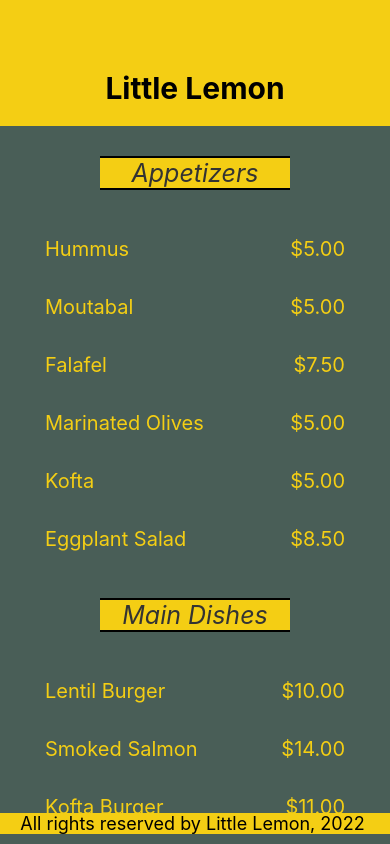
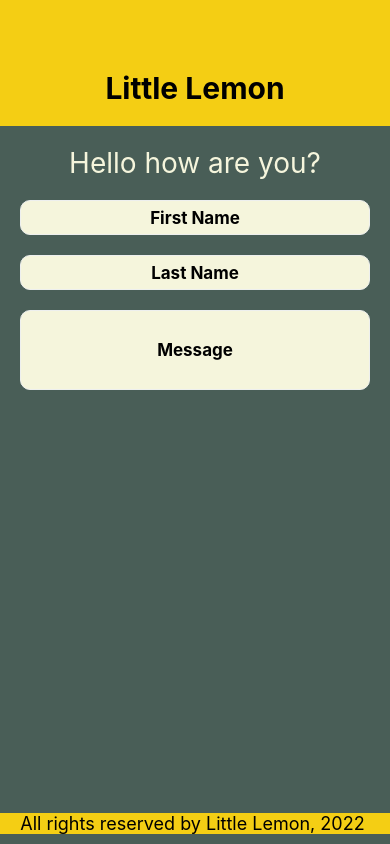
Before and after one commit to Sammy970/Sample-React-Native-App, a React Native app: screen / in a window 390 px wide. Built offline with nearby package versions, Linux system fonts and the light colour scheme.

Commit message:
Used TextInput and added FeedbackForm Component

```diff
--- a/App.js
+++ b/App.js
@@ -7,14 +7,16 @@
 import Footer from './components/Footer';
 import WelcomeScreen from './components/WelcomeScreen';
 import MenuItems from './components/MenuItems';
+import FeedbackForm from './components/FeedbackForm';
 
 export default function App() {
   return (
     <>
       <View style={styles.container}>
         <LittleLemonHeader />
+        {/* <MenuItems /> */}
         {/* <WelcomeScreen /> */}
-        <MenuItems />
+        <FeedbackForm />
       </View >
 
       <View style={{ backgroundColor: '#495E57' }}>
--- /dev/null
+++ b/components/FeedbackForm.js
@@ -0,0 +1,78 @@
+import { StyleSheet, Text, View, ScrollView, TextInput } from 'react-native'
+import * as React from 'react'
+
+export default function FeedbackForm() {
+
+    const [firstName, onChangeFirstName] = React.useState('');
+    const [lastName, onChangeLastName] = React.useState('');
+    const [message, onChangeMessage] = React.useState('');
+
+    return (
+        <ScrollView style={fbStyles.headerContainer}>
+            <Text style={fbStyles.headerText}>
+                Hello how are you?
+            </Text>
+            <TextInput
+                value={firstName}
+                onChangeText={onChangeFirstName}
+                placeholder={'First Name'}
+                style={fbStyles.input}
+            />
+            <TextInput
+                value={lastName}
+                onChangeText={onChangeLastName}
+                placeholder={'Last Name'}
+                style={fbStyles.input}
+            />
+            <TextInput
+                value={message}
+                onChangeText={onChangeMessage}
+                placeholder={'Message'}
+                style={fbStyles.messageInput}
+            />
+        </ScrollView>
+    )
+}
+
+const fbStyles = StyleSheet.create({
+    headerContainer: {
+        flex: 0.2,
+        padding: 20,
+        // backgroundColor: 'beige',
+    },
+    headerText: {
+        textAlign: 'center',
+        fontSize: 28,
+        color: 'beige'
+    },
+    input: {
+        padding: 4,
+        height: 35,
+        width: 350,
+        borderRadius: 10,
+        borderColor: '#EDEFEE',
+        borderWidth: 1,
+        backgroundColor: 'beige',
+        fontSize: 17,
+        textAlign: 'center',
+        fontWeight: 'bold',
+        marginTop: 20,
+        marginLeft: 'auto',
+        marginRight: 'auto',
+    },
+    messageInput: {
+        padding: 4,
+        height: 80,
+        width: 350,
+        borderRadius: 10,
+        borderColor: '#EDEFEE',
+        borderWidth: 1,
+        backgroundColor: 'beige',
+        fontSize: 17,
+        textAlign: 'center',
+        fontWeight: 'bold',
+        marginTop: 20,
+        marginLeft: 'auto',
+        marginRight: 'auto',
+    }
+})
```
